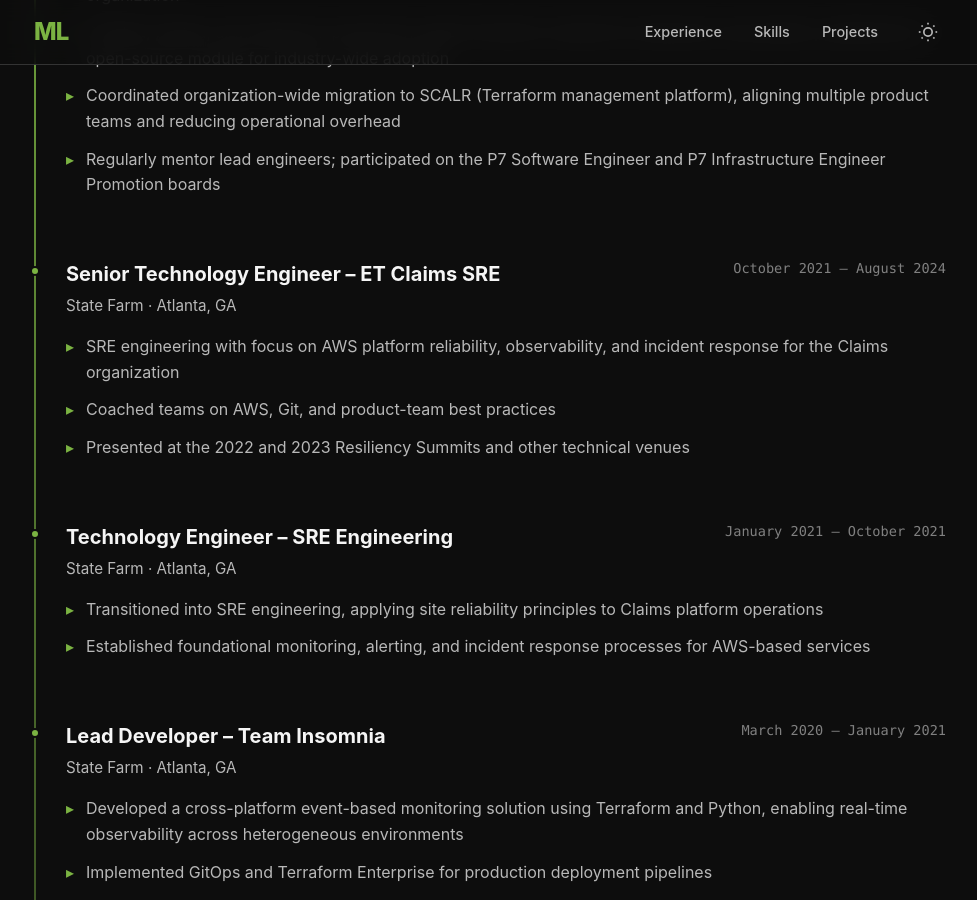
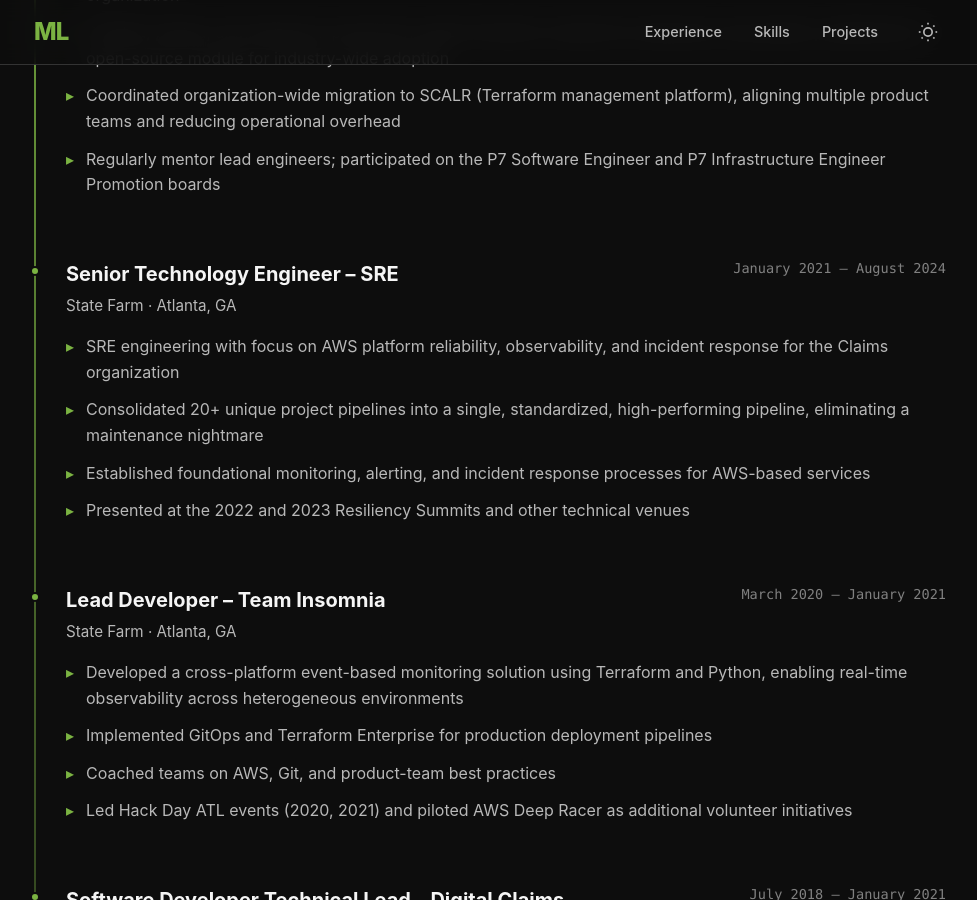
Before and after one commit to lyonsden/resume, a Jekyll site: the page built from docs/index.html, in a window 1280 px wide and 900 px high, scrolled down 1360 px. Shown: the whole window, without its empty margins (150-1127 px from the left). Built offline with Jekyll 4.4.1, drawn with Linux system fonts in a browser that asks for light colours; some of the changed text lies outside the part shown.

Commit message:
Content cleanup: merge SRE roles, tighten Tech Architect bullets, add pipeline consolidation, remove duplicates

```diff
--- a/docs/index.html
+++ b/docs/index.html
@@ -34,23 +34,14 @@ title: Michael Lyons | Staff Technology Engineer
       </div>
       <div class="timeline-item">
         <div class="timeline-header">
-          <div><h3 class="timeline-role">Senior Technology Engineer – ET Claims SRE</h3><p class="timeline-company">State Farm · Atlanta, GA</p></div>
-          <span class="timeline-period">October 2021 – August 2024</span>
+          <div><h3 class="timeline-role">Senior Technology Engineer – SRE</h3><p class="timeline-company">State Farm · Atlanta, GA</p></div>
+          <span class="timeline-period">January 2021 – August 2024</span>
         </div>
         <ul class="timeline-highlights">
           <li>SRE engineering with focus on AWS platform reliability, observability, and incident response for the Claims organization</li>
-          <li>Coached teams on AWS, Git, and product-team best practices</li>
+          <li>Consolidated 20+ unique project pipelines into a single, standardized, high-performing pipeline, eliminating a maintenance nightmare</li>
+          <li>Established foundational monitoring, alerting, and incident response processes for AWS-based services</li>
           <li>Presented at the 2022 and 2023 Resiliency Summits and other technical venues</li>
-        </ul>
-      </div>
-      <div class="timeline-item">
-        <div class="timeline-header">
-          <div><h3 class="timeline-role">Technology Engineer – SRE Engineering</h3><p class="timeline-company">State Farm · Atlanta, GA</p></div>
-          <span class="timeline-period">January 2021 – October 2021</span>
-        </div>
-        <ul class="timeline-highlights">
-          <li>Transitioned into SRE engineering, applying site reliability principles to Claims platform operations</li>
-          <li>Established foundational monitoring, alerting, and incident response processes for AWS-based services</li>
         </ul>
       </div>
       <div class="timeline-item">
@@ -61,7 +52,6 @@ title: Michael Lyons | Staff Technology Engineer
         <ul class="timeline-highlights">
           <li>Developed a cross-platform event-based monitoring solution using Terraform and Python, enabling real-time observability across heterogeneous environments</li>
           <li>Implemented GitOps and Terraform Enterprise for production deployment pipelines</li>
-          <li>Developed CloudWatch queries for monitoring and reporting needs</li>
           <li>Coached teams on AWS, Git, and product-team best practices</li>
           <li>Led Hack Day ATL events (2020, 2021) and piloted AWS Deep Racer as additional volunteer initiatives</li>
         </ul>
@@ -88,9 +78,8 @@ title: Michael Lyons | Staff Technology Engineer
         <ul class="timeline-highlights">
           <li>Solution Architect – Customer Communications: Designed and implemented an on-demand customer communications solution, increasing efficiency and integration speed. Applied learnings to optimize batch communications for printed policy documents</li>
           <li>Implemented a self-service, cookbook-style documentation system to empower consumers and reduce integration friction</li>
-          <li>Lead Developer – Digital Claims (2016–2018): Established the Claims API Ecosystem, introduced industry-standard rules engine for authorization and eligibility automation</li>
-          <li>Designed and delivered enterprise solutions across mainframe, WAS, and emerging cloud platforms throughout tenure</li>
-          <li>Built integration patterns for cross-platform data exchange, established development standards, and mentored engineering teams through technology transitions</li>
+          <li>Lead Developer – Digital Claims (2016–2018): Established the Claims API Ecosystem</li>
+          <li>Established development standards and mentored engineering teams through technology transitions</li>
         </ul>
       </div>
     </div>
```
